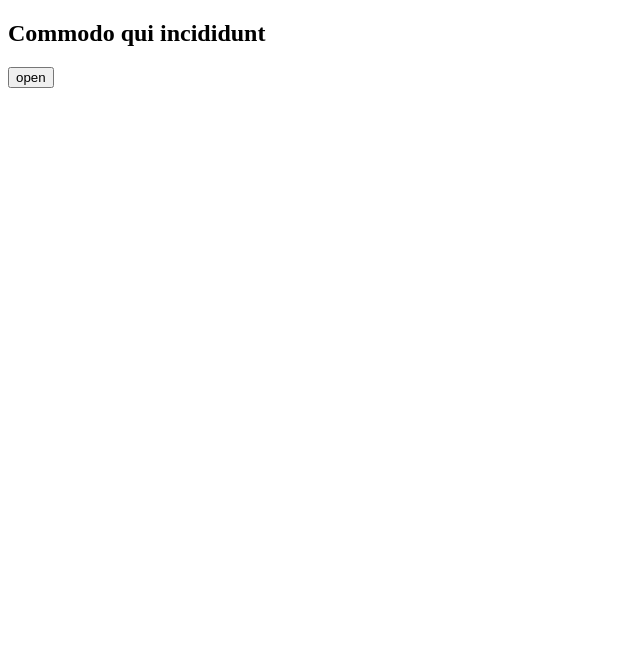
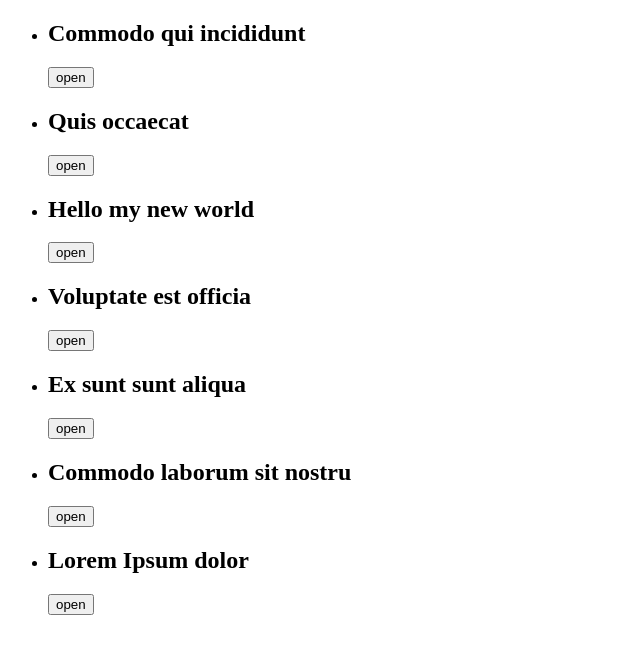
Before and after one commit to smartkot/my-react, a React (Create React App) app: page / in a window 1280 px wide. Shown: the top 654 px of the page, without its empty margins (0-640 px from the left). Built offline with nearby package versions, Linux system fonts and the light colour scheme.

Commit message:
Add article list

```diff
--- /dev/null
+++ b/src/ArticleList.js
@@ -0,0 +1,15 @@
+import React from 'react';
+import Article from './Article';
+
+export default function ArticleList({articles}) {
+
+    const articleElements = articles.map(article => {
+        return <li key = {article.id}><Article article = {article} /></li>;
+    });
+
+    return (
+        <ul>
+            {articleElements}
+        </ul>
+    )
+}
--- a/src/index.js
+++ b/src/index.js
@@ -9,9 +9,7 @@
 
 import React from 'react';
 import ReactDOM from 'react-dom';
-import Article from './Article';
+import ArticleList from './ArticleList';
 import {articles} from './fixtures';
 
-const article = articles[0];
-
-ReactDOM.render(<Article article = {article} />, document.getElementById('root'));
+ReactDOM.render(<ArticleList articles = {articles} />, document.getElementById('root'));
```
